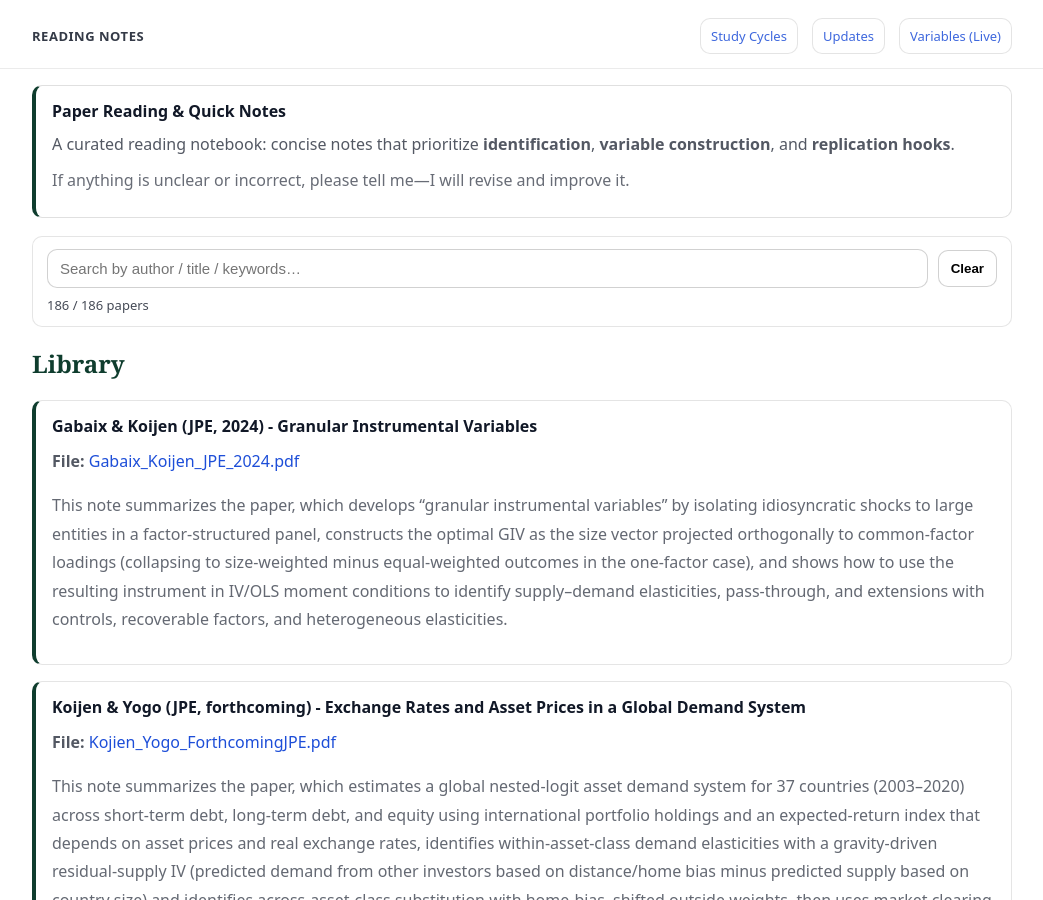
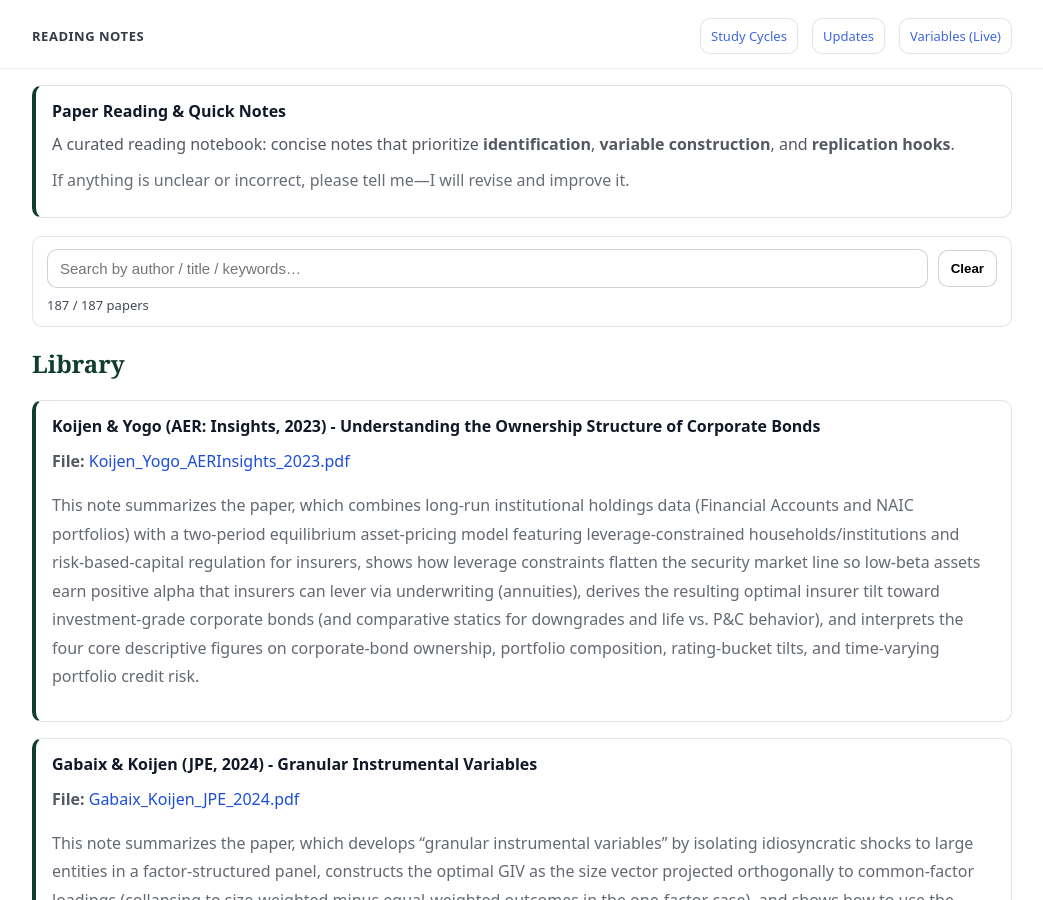
Before and after one commit to yaxinzn/study-archive, a Jekyll site: the page built from reading/index.md, in a window 1280 px wide and 900 px high. Shown: the whole window, without its empty margins (118-1161 px from the left). Built offline with Jekyll 4.4.1, drawn with Linux system fonts in a browser that asks for light colours.

Commit message:
Reading: add/update Koijen_Yogo_AERInsights_2023.pdf

```diff
--- a/_data/reading.yml
+++ b/_data/reading.yml
@@ -1,3 +1,7 @@
+- title: "Koijen & Yogo (AER: Insights, 2023) - Understanding the Ownership Structure of Corporate Bonds"
+  file: "Koijen_Yogo_AERInsights_2023.pdf"
+  desc: "This note summarizes the paper, which combines long-run institutional holdings data (Financial Accounts and NAIC portfolios) with a two-period equilibrium asset-pricing model featuring leverage-constrained households/institutions and risk-based-capital regulation for insurers, shows how leverage constraints flatten the security market line so low-beta assets earn positive alpha that insurers can lever via underwriting (annuities), derives the resulting optimal insurer tilt toward investment-grade corporate bonds (and comparative statics for downgrades and life vs. P&C behavior), and interprets the four core descriptive figures on corporate-bond ownership, portfolio composition, rating-bucket tilts, and time-varying portfolio credit risk."
+
 - title: "Gabaix & Koijen (JPE, 2024) - Granular Instrumental Variables"
   file: "Gabaix_Koijen_JPE_2024.pdf"
   desc: "This note summarizes the paper, which develops “granular instrumental variables” by isolating idiosyncratic shocks to large entities in a factor-structured panel, constructs the optimal GIV as the size vector projected orthogonally to common-factor loadings (collapsing to size-weighted minus equal-weighted outcomes in the one-factor case), and shows how to use the resulting instrument in IV/OLS moment conditions to identify supply–demand elasticities, pass-through, and extensions with controls, recoverable factors, and heterogeneous elasticities."
```
Also changed, not shown: 1 other file.
